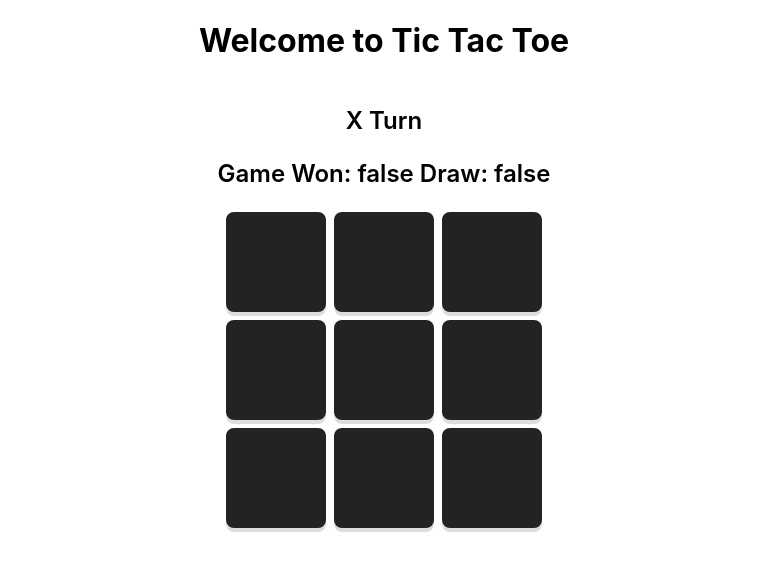
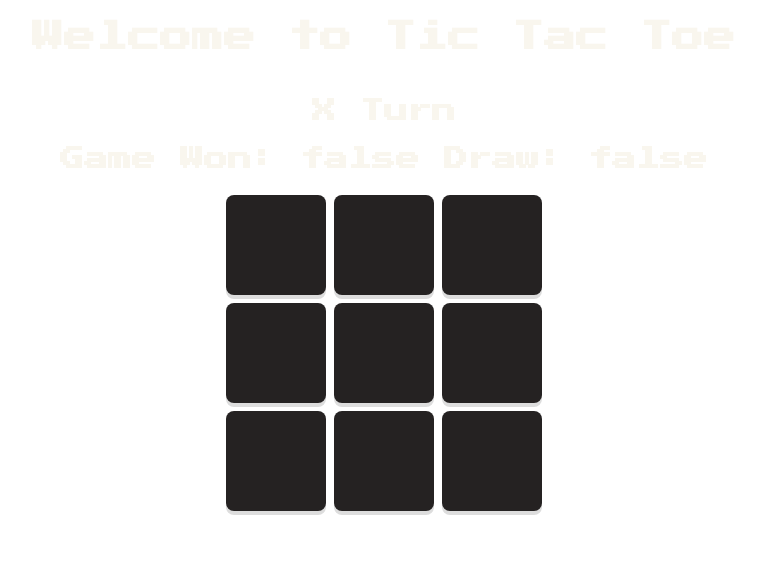
Before and after one commit to RSimmz98/TicTacToe, a Next.js app: page / in a window 1280 px wide. Shown: the top 570 px of the page, without its empty margins (256-1020 px from the left). Built offline with nearby package versions, Linux system fonts and the light colour scheme.

Commit message:
🛴 ready to play

```diff
--- a/styles/globals.css
+++ b/styles/globals.css
@@ -1,4 +1,6 @@
-html,
+
+@import url('https://fonts.googleapis.com/css2?family=Press+Start+2P&display=swap');
+
 body {
   padding: 0;
   margin: 0;
@@ -27,6 +29,8 @@
 
 h1 {
   text-align: center;
+  font-family: 'Press Start 2P', cursive;
+  color: #F9F6EE;
 }
 
 .game {
@@ -39,6 +43,8 @@
   text-align: center;
   font-size: 24px;
   font-weight: 600;
+  font-family: 'Press Start 2P', cursive;
+  color: #F9F6EE;
 }
 
 .game-board {
```
